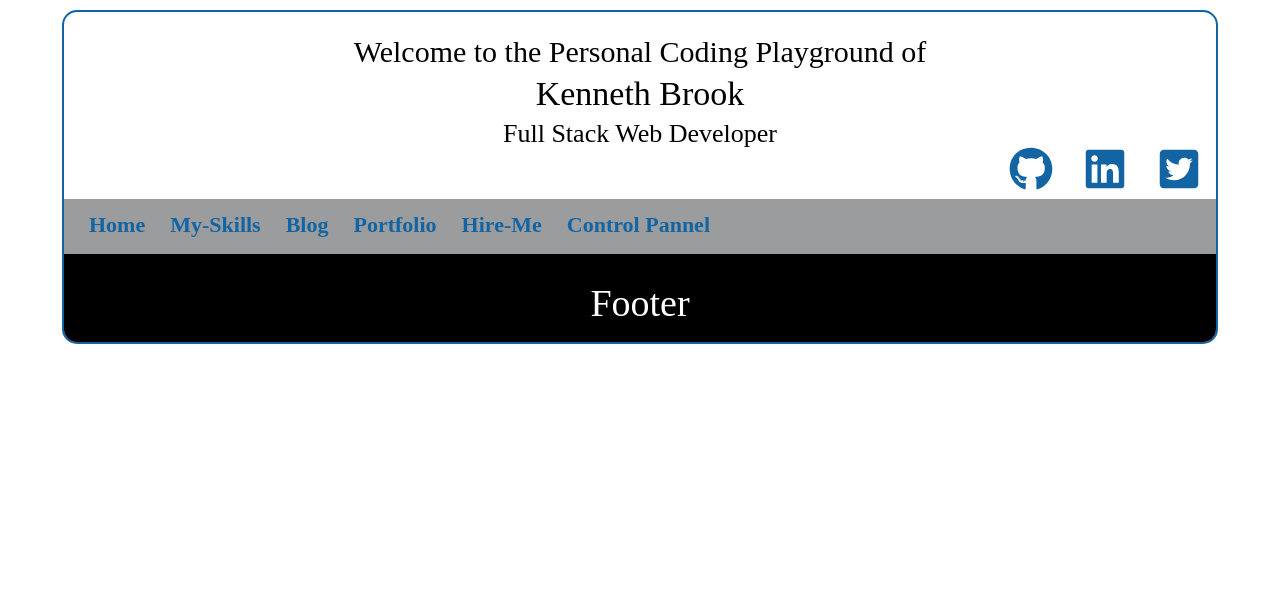
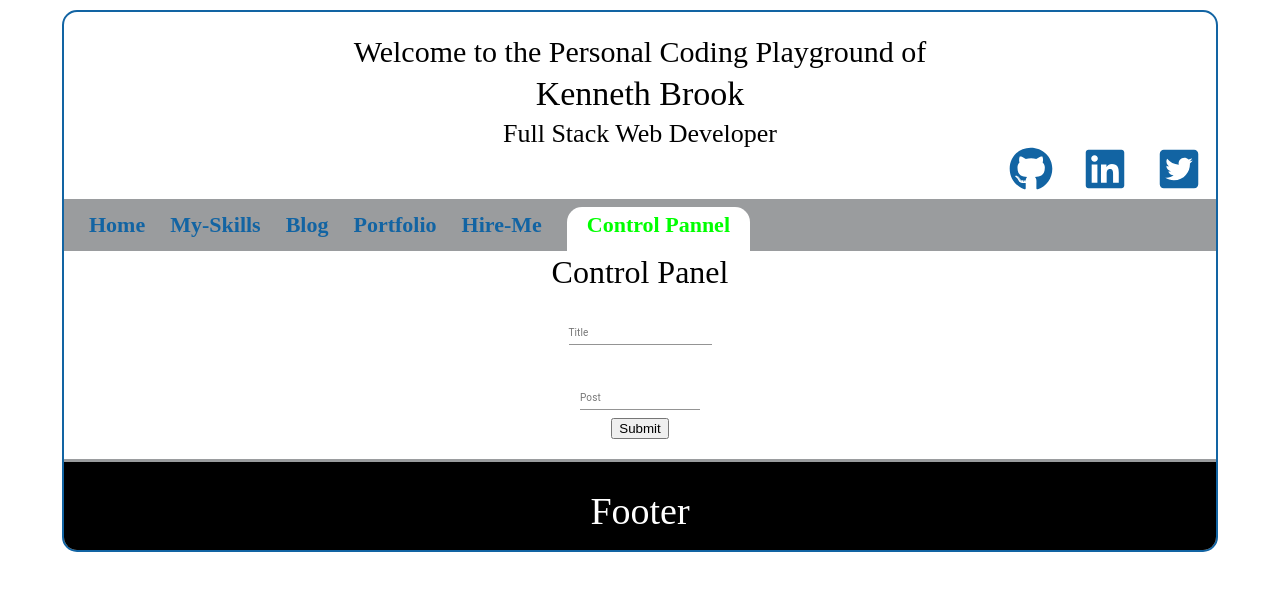
Before and after one commit to kenneth-brook/My-Portfolio-FE, a React (Create React App) app: page /ControlPanel in a window 1280 px wide. Shown: the top 590 px of the page. Built offline with nearby package versions, Linux system fonts and the light colour scheme.

Commit message:
it works, posting works

```diff
--- a/src/Components/controlPannel/ControlPannel.js
+++ b/src/Components/controlPanel/ControlPanel.js
@@ -2,7 +2,7 @@ import React, { useState } from "react";
 import axios from "axios";
 import TextField from "@material-ui/core/TextField";
 
-function ControlPannel(props) {
+function ControlPanel(props) {
   const [inputs, setInputs] = useState({
     title: "",
     post: "",
@@ -23,9 +23,11 @@ function ControlPannel(props) {
       .catch((err) => console.log(err));
   };
 
+  console.log(inputs);
+
   return (
-    <div>
-      <h1>Control Pannel</h1>
+    <div className="panelBG">
+      <h1>Control Panel</h1>
       <form onSubmit={handleSubmit}>
         <TextField id="title" label="Title" margin="normal" />
         <br />
@@ -43,4 +45,4 @@ function ControlPannel(props) {
   );
 }
 
-export default ControlPannel;
+export default ControlPanel;
--- /dev/null
+++ b/src/Components/controlPanel/controlPanel.scss
@@ -0,0 +1,10 @@
+.panelBG {
+  background: white;
+  width: 100%;
+  padding-bottom: 20px;
+  padding-top: 5px;
+
+  h1 {
+    font-size: 3.2rem;
+  }
+}
--- a/src/Components/nav/Nav.js
+++ b/src/Components/nav/Nav.js
@@ -6,7 +6,7 @@ import Skills from "../skills/Skills";
 import Blog from "../blog/Blog";
 import Portfolio from "../portfolio/Portfolio";
 import Hire from "../hire/Hire";
-import ControlPannel from "../controlPannel/ControlPannel";
+import ControlPanel from "../controlPanel/ControlPanel";
 
 function Nav() {
   return (
@@ -41,7 +41,7 @@ function Nav() {
           <li>
             <NavLink
               className="link"
-              to="/ControlPannel"
+              to="/ControlPanel"
               activeClassName="active"
             >
               Control Pannel
@@ -56,6 +56,7 @@ function Nav() {
         <Route path="/Blog" component={Blog} />
         <Route path="/Portfolio" component={Portfolio} />
         <Route path="/Hire" component={Hire} />
+        <Route path="/ControlPanel" component={ControlPanel} />
       </div>
     </div>
   );
--- a/src/index.scss
+++ b/src/index.scss
@@ -12,3 +12,4 @@
 @import "../src/Components/hire/hire.scss";
 @import "../src/Components/footer/footer.scss";
 @import "../src/Components/home/newsCard.scss";
+@import "../src/Components/controlPanel/controlPanel.scss";
```
